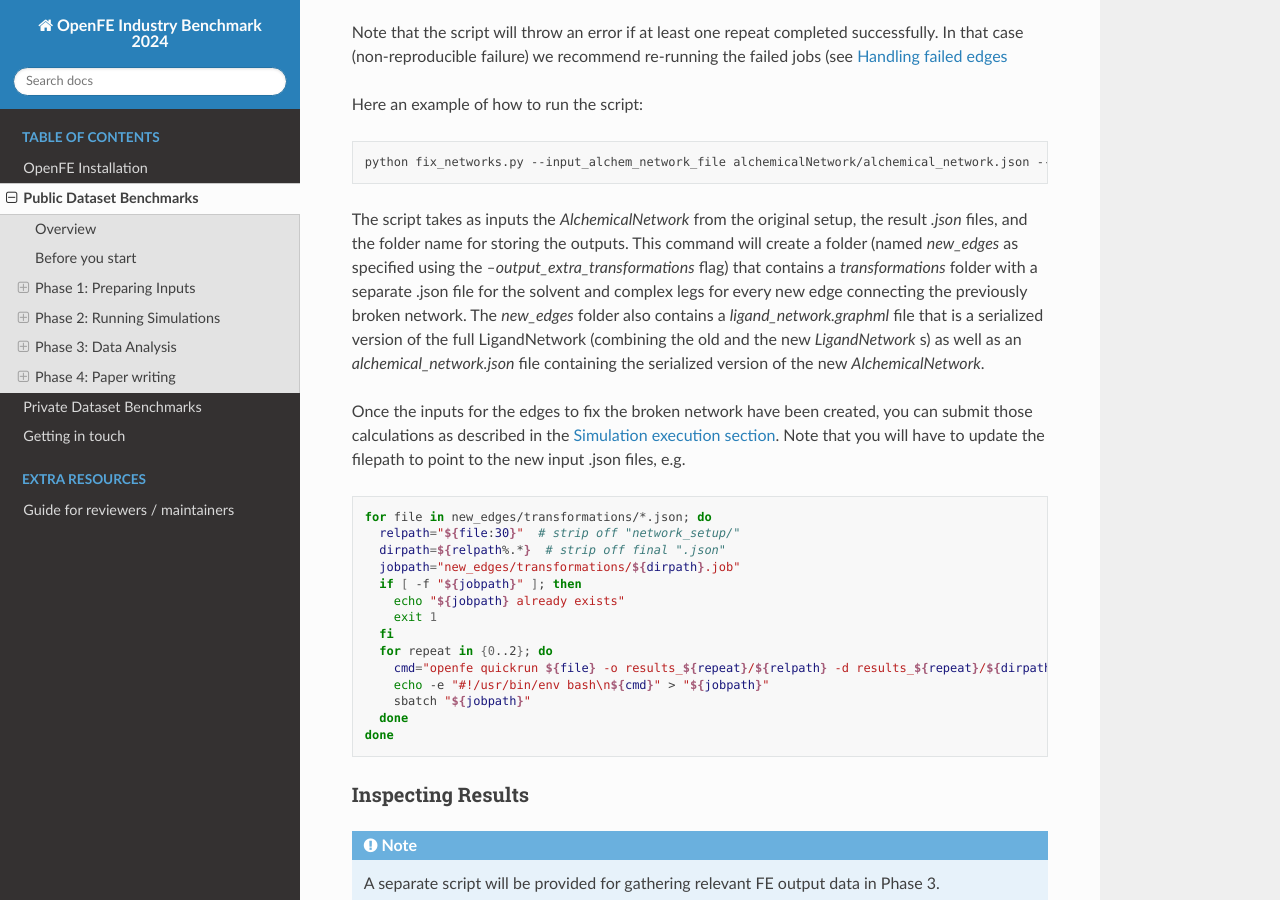
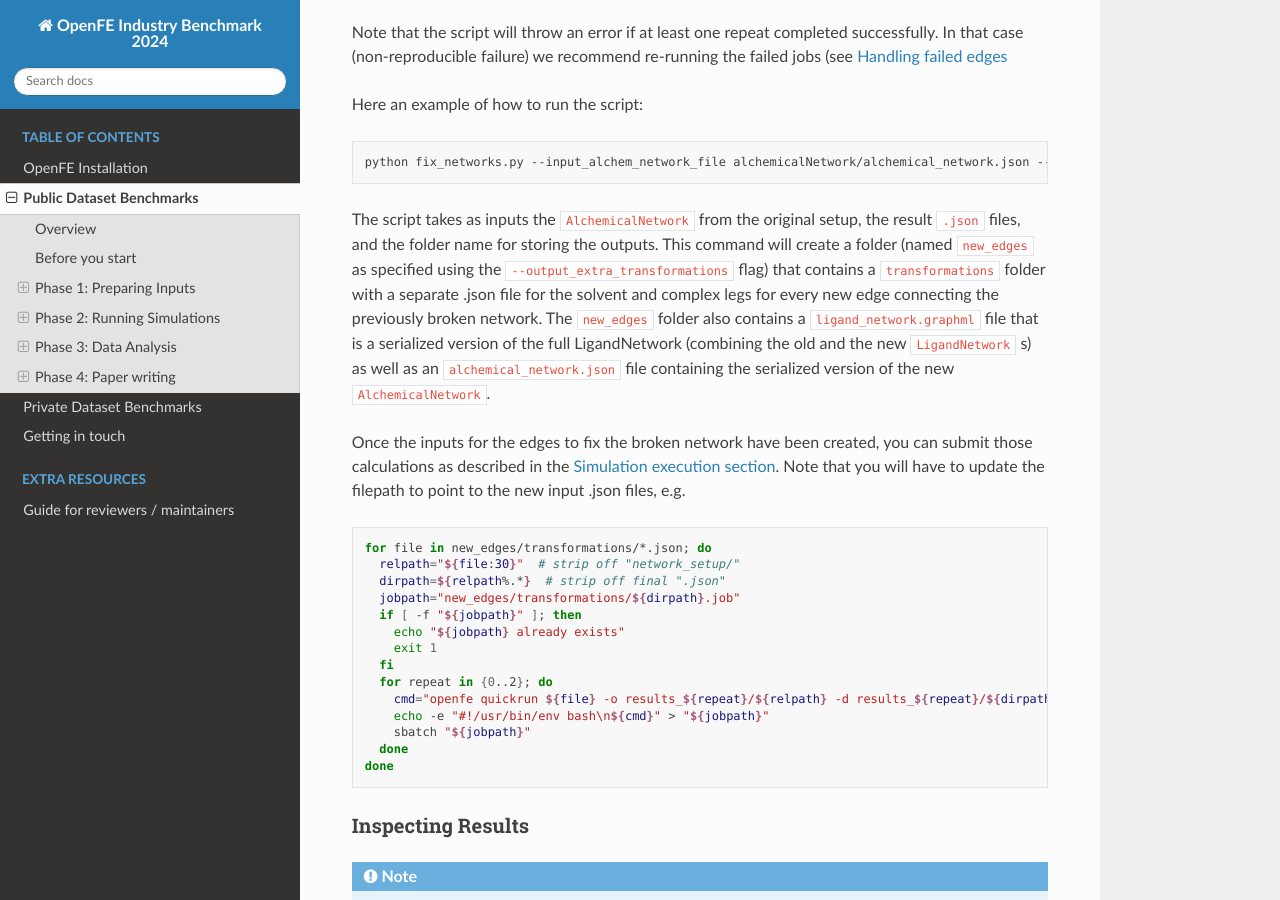
Before and after one commit to OpenFreeEnergy/IndustryBenchmarks2024, a Sphinx documentation site: the page built from docs/source/public/overview.rst, in a window 1280 px wide and 900 px high, scrolled down 6693 px. Built offline with Sphinx 7.4.7 and the Read the Docs theme 3.1.0, drawn with Linux system fonts in a browser that asks for light colours.

Commit message:
Small fixes

```diff
--- a/docs/source/public/overview.rst
+++ b/docs/source/public/overview.rst
@@ -293,9 +293,9 @@ Here an example of how to run the script:
 
    python fix_networks.py --input_alchem_network_file alchemicalNetwork/alchemical_network.json --result_files results_*/*json --output_extra_transformations new_edges
 
-The script takes as inputs the `AlchemicalNetwork` from the original setup, the result `.json` files, and the folder name for storing the outputs.
-This command will create a folder (named `new_edges` as specified using the `--output_extra_transformations` flag) that contains a `transformations` folder with a separate .json file for the solvent and complex legs for every new edge connecting the previously broken network.
-The `new_edges` folder also contains a `ligand_network.graphml` file that is a serialized version of the full LigandNetwork (combining the old and the new `LigandNetwork` s) as well as an `alchemical_network.json` file containing the serialized version of the new `AlchemicalNetwork`.
+The script takes as inputs the ``AlchemicalNetwork`` from the original setup, the result ``.json`` files, and the folder name for storing the outputs.
+This command will create a folder (named ``new_edges`` as specified using the ``--output_extra_transformations`` flag) that contains a ``transformations`` folder with a separate .json file for the solvent and complex legs for every new edge connecting the previously broken network.
+The ``new_edges`` folder also contains a ``ligand_network.graphml`` file that is a serialized version of the full LigandNetwork (combining the old and the new ``LigandNetwork`` s) as well as an ``alchemical_network.json`` file containing the serialized version of the new ``AlchemicalNetwork``.
 
 Once the inputs for the edges to fix the broken network have been created, you can submit those calculations as described in the :ref:`Simulation execution section <simulation_execution>`.
 Note that you will have to update the filepath to point to the new input .json files, e.g.
```
